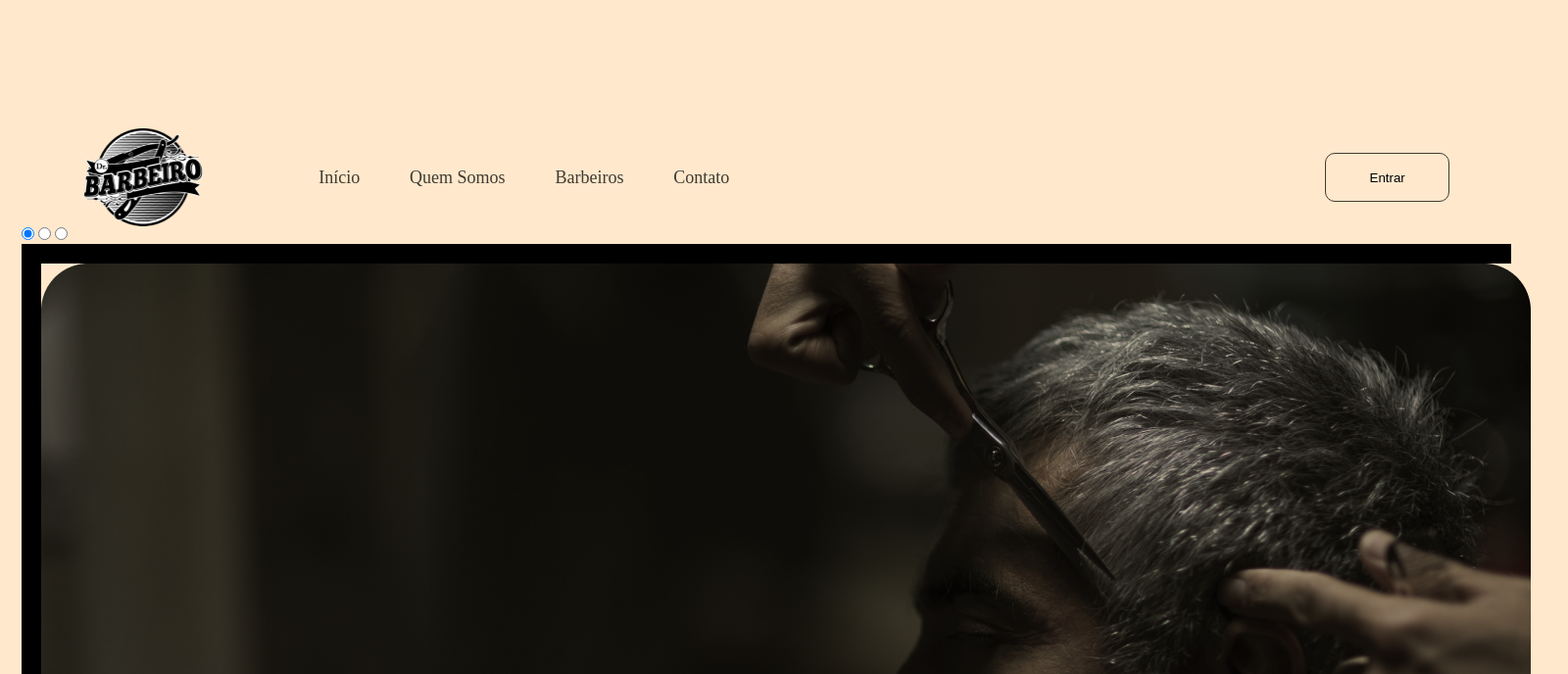
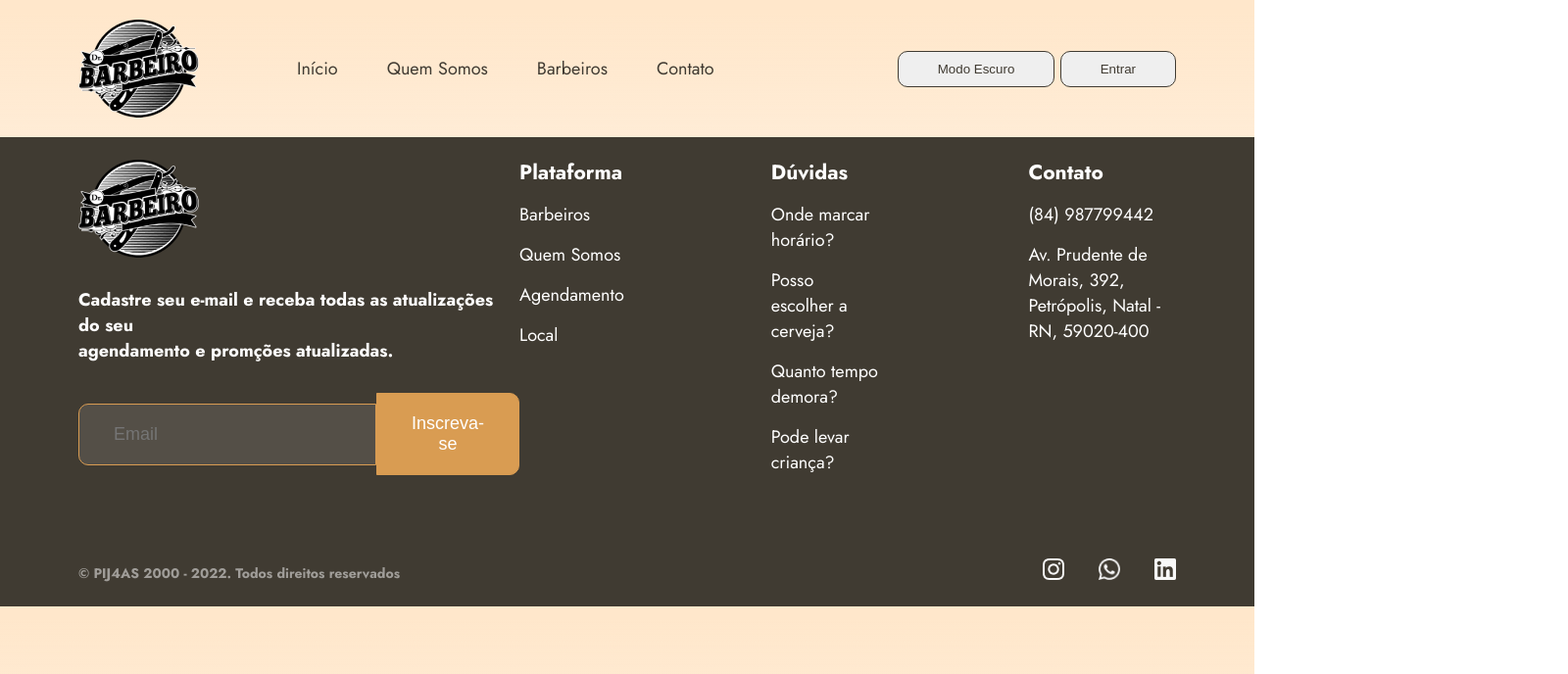
Before and after one commit to obyick/barberShark, a plain HTML site: page index.html in a window 1280 px wide. Shown: the top 688 px of the page at 98% size, 1600 px wide, since content can reach past the window. Drawn offline with Linux system fonts and the light colour scheme.

Commit message:
add: .png files; modified: index.html, style.css.

```diff
--- a/index.html
+++ b/index.html
@@ -9,51 +9,142 @@
     <!-- CSS FOLDER IMPORT -->
     <link rel="stylesheet" type="text/css" href="style.css">
 
+    <!-- FONT IMPORT -->
+    <link rel="preconnect" href="https://fonts.googleapis.com">
+    <link rel="preconnect" href="https://fonts.gstatic.com" crossorigin>
+    <link
+        href="https://fonts.googleapis.com/css2?family=Jost:ital,wght@0,100;0,200;0,300;0,400;0,500;0,600;0,700;0,800;0,900;1,100;1,200;1,300;1,400;1,500;1,600;1,700;1,800;1,900&display=swap"
+        rel="stylesheet">
+
+
     <!-- PAGE TITLE-->
     <title>barberShark</title>
 </head>
 
 <body>
-    <header id="header">
-        <div class="nav1">
+    <header>
+        <div class="nav">
+            <img class="logo" src="./img/barber_logo.png" alt="barber logo">
+            <ul class="links">
+                <li>
+                    <a href="#">Início</a>
+                </li>
+                <li>
+                    <a href="#">Quem Somos</a>
+                </li>
+                <li>
+                    <a href="#">Barbeiros</a>
+                </li>
+                <li>
+                    <a href="#">Contato</a>
+                </li>
+            </ul>
+        </div>
+        <div class="btn">
+            <button class="theme">Modo Escuro</button>
+            <button class="sign-in">Entrar</button>
+        </div>
+    </header>
+
+    <footer>
+        <div class="top">
             <div class="menu">
-                <!-- IMPORT BARBER LOGO -->
-                <img src="img\barber_logo.png" alt="barbeiro logo">
+                <img src="./img/barber_logo.png" alt="barber logo">
+                <h3 class="sign-up-text">
+                    Cadastre seu e-mail e receba todas as atualizações do seu <br> agendamento e promções atualizadas.
+                </h3>
+                <form class="sign-up">
+                    <label for="email"></label>
+                    <input type="email" id="email" name="email" placeholder="Email"></input>
+                    <button class="confirm-email-send" type="submit">Inscreva-se</button>
+                </form>
+            </div>
+            <div class="nav">
+                <div class="platform">
+                    <ul class="platform-links">
+                        <li>
+                            <h3>
+                                Plataforma
+                            </h3>
+                        </li>
+                        <li>
+                            <a href="#">Barbeiros</a>
+                        </li>
+                        <li>
+                            <a href="#">Quem Somos</a>
+                        </li>
+                        <li>
+                            <a href="#">Agendamento</a>
+                        </li>
+                        <li>
+                            <a href="#">Local</a>
+                        </li>
+                    </ul>
+                </div>
+                <div class="questions">
+                    <ul class="questions-links">
+                        <li>
+                            <h3>
+                                Dúvidas
+                            </h3>
+                        </li>
+                        <li>
+                            <a href="#">Onde marcar horário?</a>
+                        </li>
+                        <li>
+                            <a href="#">Posso escolher a cerveja?</a>
+                        </li>
+                        <li>
+                            <a href="#">Quanto tempo demora?</a>
+                        </li>
+                        <li>
+                            <a href="#">Pode levar criança?</a>
+                        </li>
+                    </ul>
+                </div>
+                <div class="contact">
+                    <ul class="contact-links">
+                        <li>
+                            <h3>
+                                Contato
+                            </h3>
+                        </li>
+                        <li>
+                            <a href="#">(84) 987799442</a>
+                        </li>
+                        <li>
+                            <a href="#">Av. Prudente de Morais, 392,<br>Petrópolis, Natal - RN, 59020-400</a>
+                        </li>
+                    </ul>
+                </div>
+            </div>
 
-                <!-- MENU TEXT -->
-                <a href="#">Início</a>
-                <a href="#">Quem Somos</a>
-                <a href="#">Barbeiros</a>
-                <a href="#">Contato</a>
-
-                <!-- SIGN-IN BOX -->
-                <button type="submit" class="Sign-In">Entrar</button>
+        </div>
+        <div class="bot">
+            <h3 class="copyright">
+                © PIJ4AS 2000 - 2022. Todos direitos reservados
+            </h3>
+            <div class="social-icons">
+                <ul class="social">
+                    <li>
+                        <a href="#">
+                            <img src="./img/insta_logo.png" alt="barber logo">
+                        </a>
+                    </li>
+                    <li>
+                        <a href="#">
+                            <img src="./img/wpp_logo.png" alt="barber logo">
+                        </a>
+                    </li>
+                    <li>
+                        <a href="#">
+                            <img src="./img/lnkdn_logo.png" alt="barber logo">
+                        </a>
+                    </li>
+                </ul>
             </div>
         </div>
-        <div class="slides">
-            <!-- RADIO OPTIONS -->
-            <input type="radio" title="slide1" name="slide" id="slide1" checked>
-            <input type="radio" title="slide2" name="slide" id="slide2">
-            <input type="radio" title="slide2" name="slide" id="slide3">
-
-            <!-- IMPORT IMAGES TO SLIDE -->
-            <div class="slide s1">
-                <img src="img\slide_header.png" alt="banner1">
-            </div>
-            <div class="slide s2">
-                <img src="img\slide_header.png" alt="banner1">
-            </div>
-            <div class="slide s3">
-                <img src="img\slide_header.png" alt="banner1">
-            </div>
-        </div>
-        <div class=" navigation">
-            <label class="bar" for="slide1"></label>
-            <label class="bar" for="slide2"></label>
-            <label class="bar" for="slide3"></label>
-        </div>
-    </header>
-    <script src="script.js"></script>
+    </footer>
 </body>
 
 </html>
--- a/style.css
+++ b/style.css
@@ -1,79 +1,183 @@
-/* Reset CSS */
+/* STANDARD CSS */
 * {
-    margin: 0 auto;
+    /* POSITIONS */
+    margin: 0;
     padding: 0;
     border: 0;
-    background-color: #FFE8CC;
-}
-
-/* Standard text */
-a {
-    font-size: 18px;
-    text-decoration: none;
-    color: #fff;
 }
 
 body {
-    position: relative;
-    width: 1600px;
-    height: 3706px;
+    /* FONT CONTENT */
+    font-family: 'Jost', sans-serif;
+    font-size: 18px;
+
+    /* COLORS */
+    background: linear-gradient(180deg, #FFE7CB 2.13%, rgba(253, 224, 190, 0) 100%);
+}
+
+ul {
+    list-style: none;
+}
+
+a {
+    text-decoration: none;
 }
 
 header {
-    position: absolute;
-    width: 1520px;
-    height: 922px;
-    left: 22px;
-    top: 131px;
+    display: flex;
+    align-items: center;
+    justify-content: space-between;
+    padding: 20px 80px;
 }
 
-header .nav1 {
-    width: 1400px;
+header a {
+    color: #403B32;
+
+}
+
+header .nav {
+    display: flex;
+    align-items: center;
+    gap: 100px;
+}
+
+.links {
+    display: flex;
+    gap: 50px;
+}
+
+.theme,
+.sign-in {
+    /* THEME AND SIGN-IN FONT CONTENT */
+    color: #403B32;
+
+    /* THEME AND SIGN-IN BORDER */
+    border: 1px solid #403B32;
+    border-radius: 10px;
+    padding: 10px 40px;
+}
+
+/* THEME TRANSITION */
+.theme:hover {
+    cursor: pointer;
+    transition: .3s;
+    color: #F2D16D;
+    background-color: #403B32;
+}
+
+/* SIGN-IN TRANSITION */
+.sign-in:hover {
+    cursor: pointer;
+    transition: .3s;
+    background-color: #F2D16D;
+}
+
+footer {
+    display: flex;
+    flex-direction: column;
+    justify-content: center;
+    padding: 20px 80px;
+    background-color: #403B32;
+    gap: 85px;
+}
+
+footer .nav {
+    color: #FFF;
+    display: flex;
+    justify-content: space-between;
+    gap: 150px;
+}
+
+footer .nav .platform .platform-links ul {
+    display: flex;
+    gap: 100px;
+}
+
+footer a {
+    color: #FFF;
+}
+
+.top {
+    display: flex;
+    align-items: center;
+    justify-content: space-between;
+
+    align-items: end;
+}
+
+.platform-links,
+.questions-links,
+.nav .contact-links {
+    display: flex;
+    flex-direction: column;
+    gap: 15px;
+}
+
+.menu img {
+    width: 122.6px;
     height: 100px;
 }
 
-
-header .nav1 .menu {
+.menu {
+    color: #FFF;
     display: flex;
-    justify-content: space-around;
-    align-items: center;
+    flex-direction: column;
+    gap: 30px;
 }
 
-header .nav1 .menu img {
-    width: 122.6px;
-    height: 100px;
-    padding-right: 112.4px;
+.sign-up-text {
+    font-size: 18px;
 }
 
-header .nav1 .menu a {
-    color: #403B32;
-    margin-right: 48px;
+.sign-up {
+    display: flex;
+    align-items: center;
+    justify-content: left;
 }
 
-header .nav1 .menu button {
-    box-sizing: border-box;
-    width: 127px;
-    height: 50px;
-    margin-left: calc(608px - 48px);
-
-    border: 1px solid #403B32;
-    border-radius: 10px;
+#email {
+    outline: none;
+    font-size: 18px;
+    color: #FFF;
+    background: rgba(255, 255, 255, 0.1);
+    border: 1px solid #D99C52;
+    border-top-left-radius: 10px;
+    border-bottom-left-radius: 10px;
+    padding: 20px 35px;
 }
 
-header .nav1 .menu button:hover {
-    transition: .5s;
-    background: #F2D16D;
+.confirm-email-send {
+    cursor: pointer;
+    border: none;
+    font-size: 18px;
+    color: #FFF;
+    background-color: #D99C52;
+    border: 1px solid #D99C52;
+    border-top-right-radius: 10px;
+    border-bottom-right-radius: 10px;
+    padding: 20px 35px;
 }
 
-header .navigation .bar {
-    width: 70px;
-    height: 17px;
-    border: 2x solid white;
-    margin: 6px;
-    border-radius: 5px;
-    cursor: pointer;
+
+
+
+.bot {
+    display: flex;
+    align-items: center;
+    justify-content: space-between;
 }
 
-.s1 {
-    border: 20px solid black;
+.bot .copyright {
+    font-size: 14px;
+    color: rgba(255, 255, 255, 0.5);
 }
+
+.bot ul {
+    display: flex;
+    gap: 35px;
+}
+
+.bot img {
+    width: 22px;
+    height: 22px;
+}
```
Also changed, not shown: img/insta_logo.png (added), img/lnkdn_logo.png (added), img/wpp_logo.png (added).
